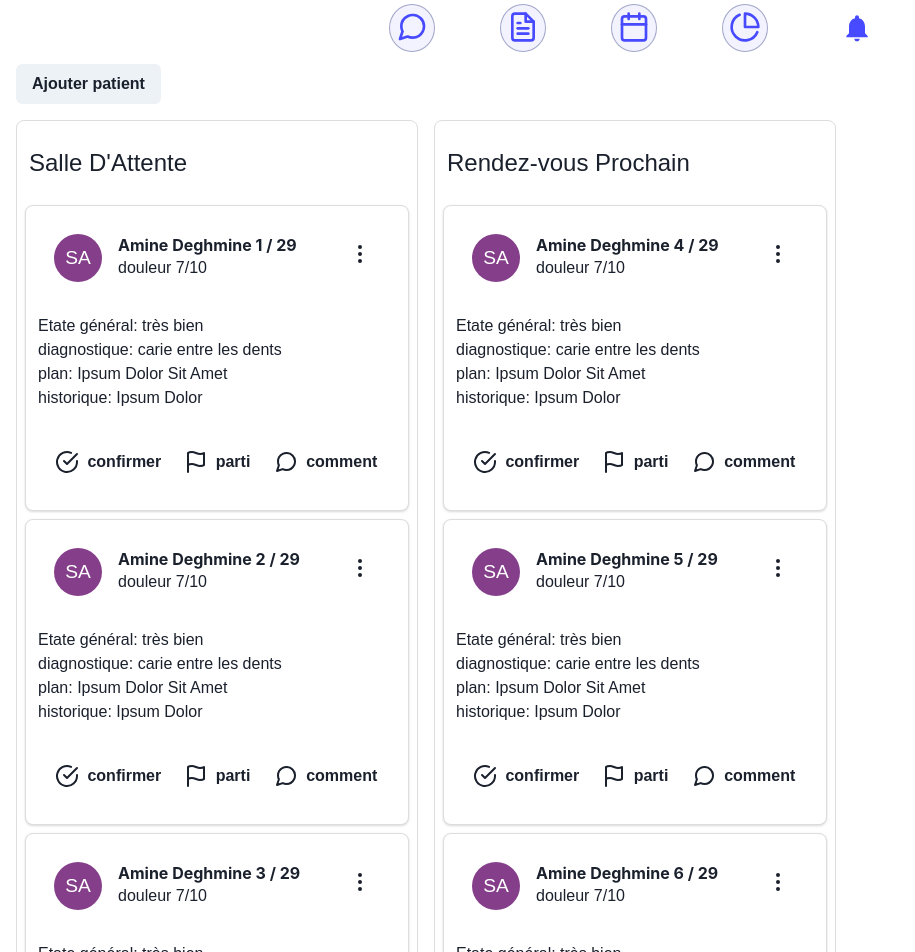
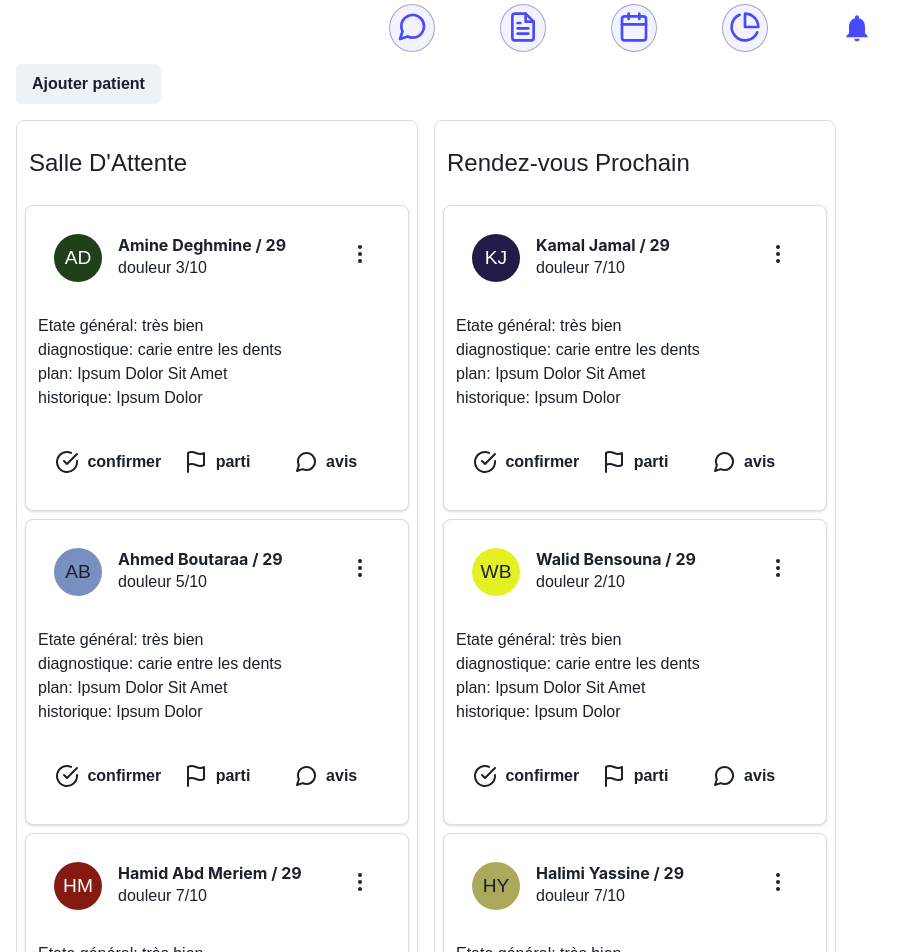
Before and after one commit to Sidahmeders/DMCHAT-FRONTEND, a React (Create React App) app: page /today-patients-list in a window 1280 px wide. Shown: the top 952 px of the page, without its empty margins (0-915 px from the left). Built offline with nearby package versions, Linux system fonts and the light colour scheme; sample sign-in values are in the browser's storage; a web font is replaced by a local one.

Commit message:
fixed some bugs

```diff
--- a/src/pages/TodayPatientsList/NextAppointmentsTable.jsx
+++ b/src/pages/TodayPatientsList/NextAppointmentsTable.jsx
@@ -25,7 +25,7 @@ export default function NextAppointmentsTable({ patients }) {
                 <CardHeader>
                   <Flex spacing="4">
                     <Flex flex="1" gap="4" alignItems="center" flexWrap="wrap">
-                      <Avatar name="Segun Adebayo" src="" />
+                      <Avatar name={item.name} src="" />
                       <Box>
                         <Heading size="sm">
                           {item.name} / {item.age}
@@ -52,7 +52,7 @@ export default function NextAppointmentsTable({ patients }) {
                     parti
                   </Button>
                   <Button flex="1" variant="ghost" leftIcon={<MessageCircle />}>
-                    comment
+                    avis
                   </Button>
                 </CardFooter>
               </Card>
--- a/src/pages/TodayPatientsList/TodayPatientsList.jsx
+++ b/src/pages/TodayPatientsList/TodayPatientsList.jsx
@@ -9,7 +9,7 @@ import { HARD_CODED_DATA } from './data'
 
 import './TodayPatientsList.scss'
 
-const Calendar = () => {
+const TodayPatientsList = () => {
   const [waitingRoomPatients, setWaitingRoomPatients] = useState(HARD_CODED_DATA.slice(0, 3))
   const [nextAppointmentsPatients, setNextAppointmentsPatients] = useState(HARD_CODED_DATA.slice(3))
 
@@ -51,4 +51,4 @@ const Calendar = () => {
   )
 }
 
-export default Calendar
+export default TodayPatientsList
--- a/src/pages/TodayPatientsList/WaitingRoomTable.jsx
+++ b/src/pages/TodayPatientsList/WaitingRoomTable.jsx
@@ -25,7 +25,7 @@ export default function WaitingRoomTable({ patients }) {
                 <CardHeader>
                   <Flex spacing="4">
                     <Flex flex="1" gap="4" alignItems="center" flexWrap="wrap">
-                      <Avatar name="Segun Adebayo" src="" />
+                      <Avatar name={item.name} src="" />
                       <Box>
                         <Heading size="sm">
                           {item.name} / {item.age}
@@ -52,7 +52,7 @@ export default function WaitingRoomTable({ patients }) {
                     parti
                   </Button>
                   <Button flex="1" variant="ghost" leftIcon={<MessageCircle />}>
-                    comment
+                    avis
                   </Button>
                 </CardFooter>
               </Card>
--- a/src/pages/TodayPatientsList/data.js
+++ b/src/pages/TodayPatientsList/data.js
@@ -1,9 +1,9 @@
 export const HARD_CODED_DATA = [
   {
     id: 'id-1',
-    name: 'Amine Deghmine 1',
+    name: 'Amine Deghmine',
     age: '29',
-    motif: 'douleur 7/10',
+    motif: 'douleur 3/10',
     state: 'très bien',
     diagnostic: 'carie entre les dents',
     treatmentPlan: 'Ipsum Dolor Sit Amet',
@@ -11,9 +11,9 @@ export const HARD_CODED_DATA = [
   },
   {
     id: 'id-2',
-    name: 'Amine Deghmine 2',
+    name: 'Ahmed Boutaraa',
     age: '29',
-    motif: 'douleur 7/10',
+    motif: 'douleur 5/10',
     state: 'très bien',
     diagnostic: 'carie entre les dents',
     treatmentPlan: 'Ipsum Dolor Sit Amet',
@@ -21,7 +21,7 @@ export const HARD_CODED_DATA = [
   },
   {
     id: 'id-3',
-    name: 'Amine Deghmine 3',
+    name: 'Hamid Abd Meriem',
     age: '29',
     motif: 'douleur 7/10',
     state: 'très bien',
@@ -31,7 +31,7 @@ export const HARD_CODED_DATA = [
   },
   {
     id: 'id-4',
-    name: 'Amine Deghmine 4',
+    name: 'Kamal Jamal',
     age: '29',
     motif: 'douleur 7/10',
     state: 'très bien',
@@ -41,9 +41,9 @@ export const HARD_CODED_DATA = [
   },
   {
     id: 'id-5',
-    name: 'Amine Deghmine 5',
+    name: 'Walid Bensouna',
     age: '29',
-    motif: 'douleur 7/10',
+    motif: 'douleur 2/10',
     state: 'très bien',
     diagnostic: 'carie entre les dents',
     treatmentPlan: 'Ipsum Dolor Sit Amet',
@@ -51,7 +51,7 @@ export const HARD_CODED_DATA = [
   },
   {
     id: 'id-6',
-    name: 'Amine Deghmine 6',
+    name: 'Halimi Yassine',
     age: '29',
     motif: 'douleur 7/10',
     state: 'très bien',
@@ -61,7 +61,7 @@ export const HARD_CODED_DATA = [
   },
   {
     id: 'id-7',
-    name: 'Amine Deghmine 7',
+    name: 'AbAlah Mejahed',
     age: '29',
     motif: 'douleur 7/10',
     state: 'très bien',
```
Also changed, not shown: vercel.json.
